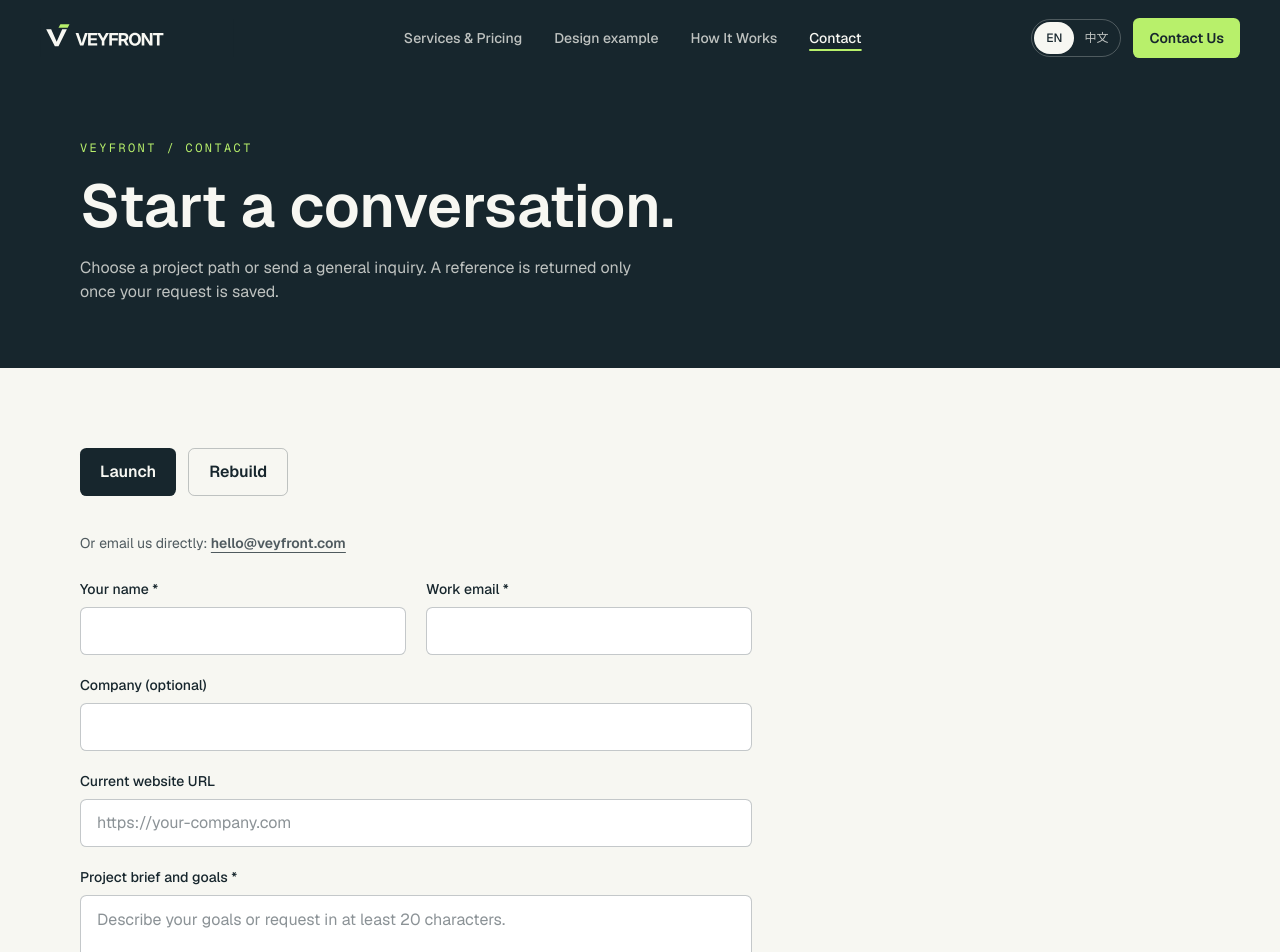
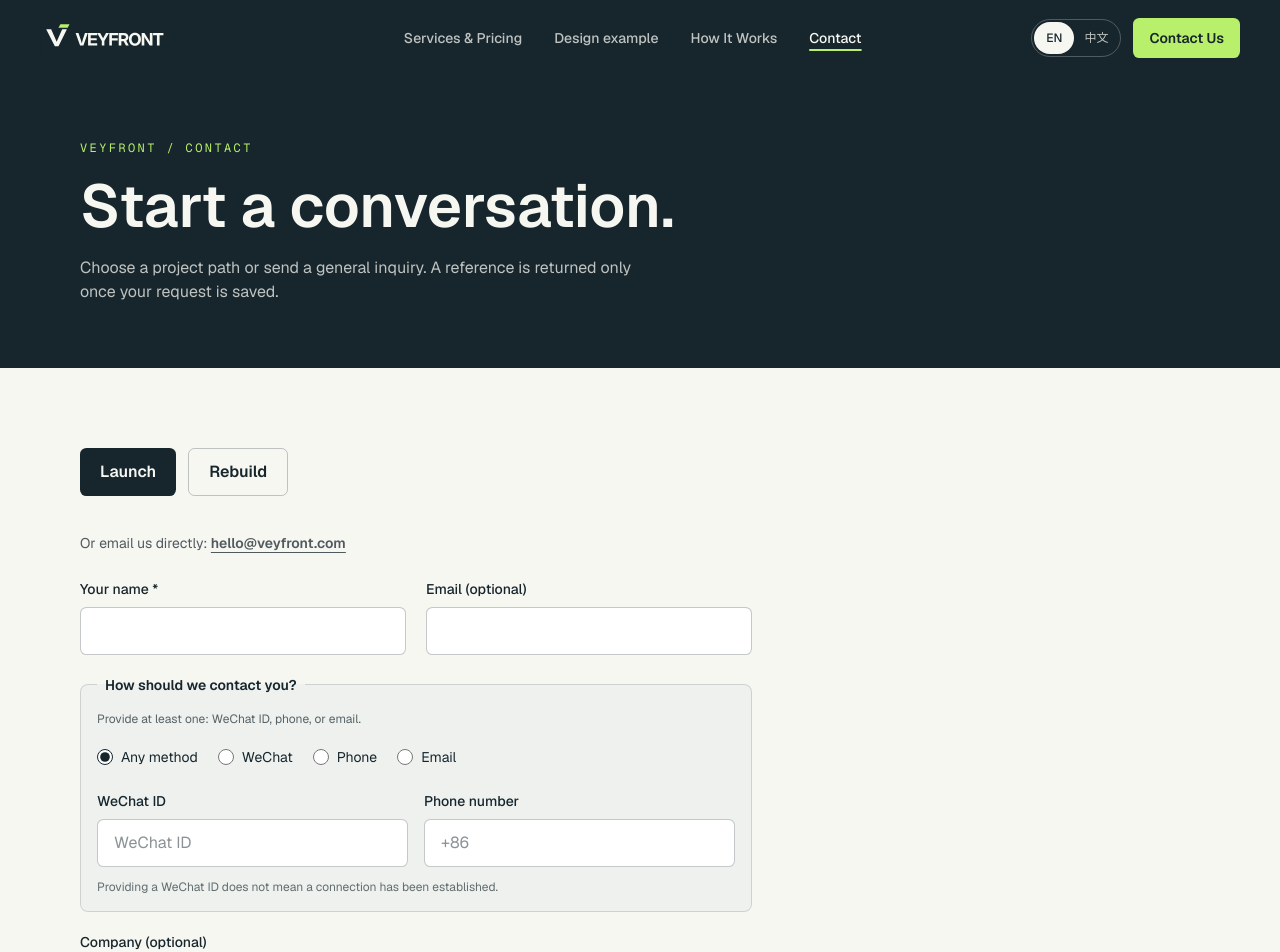
Before and after one commit to gloweaseco-leo/VEYFRONT, a Next.js app: page /contact in a window 1280 px wide. Shown: the top 952 px of the page. Built offline with nearby package versions, Linux system fonts and the light colour scheme.

Commit message:
feat(contact): accessible multichannel lead form with shared validation

```diff
--- a/components/veyfront/lead-form.tsx
+++ b/components/veyfront/lead-form.tsx
@@ -5,6 +5,7 @@ import { useEffect, useState, type FormEvent } from 'react'
 import { CheckCircle2, AlertCircle, LoaderCircle, ArrowUpRight } from 'lucide-react'
 import { useLang } from '@/lib/i18n'
 import { checkUrl } from '@/lib/url'
+import { validateContactDetails, type ContactPreference } from '@/lib/contact-validation'
 
 export type Service = 'launch' | 'rebuild' | 'general' | 'privacy'
 
@@ -13,6 +14,9 @@ export function LeadForm({ service, defaultWebsite = '' }: { service: Service; d
   const zh = lang === 'zh'
   const [name, setName] = useState('')
   const [email, setEmail] = useState('')
+  const [phone, setPhone] = useState('')
+  const [wechat, setWechat] = useState('')
+  const [preferredContact, setPreferredContact] = useState<ContactPreference>('any')
   const [company, setCompany] = useState('')
   const [website, setWebsite] = useState(defaultWebsite)
   const [markets, setMarkets] = useState('')
@@ -45,6 +49,12 @@ export function LeadForm({ service, defaultWebsite = '' }: { service: Service; d
       setStatus('error')
       return
     }
+    const contactError = validateContactDetails({ email: email.trim(), phone: phone.trim(), wechat: wechat.trim(), preferredContact }, service === 'privacy')
+    if (contactError) {
+      setError(zh ? (service === 'privacy' && !email.trim() ? '隐私申请需要提供邮箱，以便核对申请。' : '请至少填写一种有效联系方式；如选择了优先联系方式，也请填写对应账号或号码。微信号请填写微信 ID，而非昵称。') : contactError)
+      setStatus('error')
+      return
+    }
     setError('')
     setStatus('sending')
     try {
@@ -52,7 +62,7 @@ export function LeadForm({ service, defaultWebsite = '' }: { service: Service; d
         method: 'POST',
         headers: { 'Content-Type': 'application/json' },
         cache: 'no-store',
-        body: JSON.stringify({ service, name, email, company, website, markets, details, consent, honeypot, lang }),
+        body: JSON.stringify({ service, name, email, phone: service === 'privacy' ? '' : phone, wechat: service === 'privacy' ? '' : wechat, preferredContact: service === 'privacy' ? 'email' : preferredContact, company, website, markets, details, consent, honeypot, lang }),
       })
       const data = await response.json() as { ok?: boolean; reference?: string; message?: string }
       if (!response.ok || !data.ok || !data.reference) throw new Error(data.message || 'Request could not be saved')
@@ -69,7 +79,7 @@ export function LeadForm({ service, defaultWebsite = '' }: { service: Service; d
       <div role="status" aria-live="polite" className="rounded-xl border border-ink/20 bg-mist/40 p-7">
         <CheckCircle2 className="mb-4 size-8 text-ink" aria-hidden="true"/>
         <h2 className="text-2xl font-semibold">{service === 'privacy' ? (zh ? '隐私请求已收到' : 'Privacy request received') : (zh ? '提交成功，我们已收到您的建站咨询' : 'Your website inquiry has been received')}</h2>
-        <p className="mt-3 text-ink/75">{service === 'privacy' ? (zh ? '请保存下方申请编号，以便后续核对。我们将在核实后处理您的请求。' : 'Keep the reference for follow-up. We will verify your request before handling it.') : (zh ? '请保存下方咨询编号。我们会与您确认下一步；也可邮件至 hello@veyfront.com 补充项目资料。提交不等于签约或付款。' : 'Keep your inquiry reference. You can add details by emailing hello@veyfront.com. An inquiry is not a purchase or contract.')}</p>
+        <p className="mt-3 text-ink/75">{service === 'privacy' ? (zh ? '请保存下方申请编号，以便后续核对。我们将在核实后处理您的请求。' : 'Keep the reference for follow-up. We will verify your request before handling it.') : (zh ? '请保存下方咨询编号。我们将通过您填写的联系方式沟通下一步；补充资料也可发送至 hello@veyfront.com。提交不等于签约或付款。' : 'Keep your inquiry reference. You can add details by emailing hello@veyfront.com. An inquiry is not a purchase or contract.')}</p>
         <p className="mt-5 font-mono text-xl font-semibold">{reference}</p>
         <button type="button" onClick={() => { setStatus('idle'); setReference('') }} className="mt-6 inline-flex min-h-11 items-center underline underline-offset-4">{zh ? '提交另一个需求' : 'Submit another request'}</button>
       </div>
@@ -83,10 +93,33 @@ export function LeadForm({ service, defaultWebsite = '' }: { service: Service; d
         <input id="vf-name" name="name" autoComplete="name" required minLength={2} maxLength={100} className={field} value={name} onChange={e => setName(e.target.value)}/>
       </div>
       <div>
-        <label htmlFor="vf-email" className="mb-2 block text-sm font-medium">{zh ? '联系邮箱 *' : 'Work email *'}</label>
-        <input id="vf-email" name="email" type="email" autoComplete="email" required maxLength={254} className={field} value={email} onChange={e => setEmail(e.target.value)}/>
+        <label htmlFor="vf-email" className="mb-2 block text-sm font-medium">{service === 'privacy' ? (zh ? '核验邮箱 *' : 'Verification email *') : (zh ? '电子邮箱（选填）' : 'Email (optional)')}</label>
+        <input id="vf-email" name="email" type="email" autoComplete="email" required={service === 'privacy'} maxLength={254} className={field} value={email} onChange={e => setEmail(e.target.value)}/>
       </div>
     </div>
+    {service !== 'privacy' && <fieldset className="rounded-lg border border-ink/15 bg-mist/30 p-4">
+      <legend className="px-2 text-sm font-semibold">{zh ? '希望我们如何联系您？' : 'How should we contact you?'}</legend>
+      <p className="mb-3 text-xs text-ink/70">{zh ? '微信号、手机号、邮箱至少填写一种；可同时填写多种。' : 'Provide at least one: WeChat ID, phone, or email.'}</p>
+      <div className="flex flex-wrap gap-x-5 gap-y-2">
+        {([
+          ['any', zh ? '任意方式' : 'Any method'],
+          ['wechat', zh ? '微信优先' : 'WeChat'],
+          ['phone', zh ? '电话优先' : 'Phone'],
+          ['email', zh ? '邮件优先' : 'Email'],
+        ] as [ContactPreference,string][]).map(([value,label]) =>
+          <label key={value} className="flex min-h-9 cursor-pointer items-center gap-2 text-sm">
+            <input type="radio" name="preferredContact" checked={preferredContact === value} onChange={() => setPreferredContact(value)} className="size-4 accent-[#17262D]"/>
+            {label}
+          </label>)}
+      </div>
+      <div className="mt-4 grid gap-4 sm:grid-cols-2">
+        <div><label htmlFor="vf-wechat" className="mb-2 block text-sm font-medium">{zh ? '微信号（非昵称）' : 'WeChat ID'}</label>
+          <input id="vf-wechat" name="wechat" autoComplete="off" maxLength={40} className={field} value={wechat} onChange={e=>setWechat(e.target.value)} placeholder="WeChat ID"/></div>
+        <div><label htmlFor="vf-phone" className="mb-2 block text-sm font-medium">{zh ? '手机 / 联系电话' : 'Phone number'}</label>
+          <input id="vf-phone" name="phone" type="tel" autoComplete="tel" maxLength={32} className={field} value={phone} onChange={e=>setPhone(e.target.value)} placeholder="+86"/></div>
+      </div>
+      <p className="mt-3 text-xs text-ink/65">{zh ? '留下微信号不代表已经添加好友。我们仅在处理本次咨询时使用。' : 'Providing a WeChat ID does not mean a connection has been established.'}</p>
+    </fieldset>}
     <div>
       <label htmlFor="vf-company" className="mb-2 block text-sm font-medium">{zh ? '公司名称（选填）' : 'Company (optional)'}</label>
       <input id="vf-company" name="company" autoComplete="organization" maxLength={160} className={field} value={company} onChange={e => setCompany(e.target.value)}/>
@@ -118,6 +151,6 @@ export function LeadForm({ service, defaultWebsite = '' }: { service: Service; d
       {status === 'sending' ? <LoaderCircle className="size-4 animate-spin"/> : <ArrowUpRight className="size-4"/>}
       {status === 'sending' ? (zh ? '正在安全提交…' : 'Saving your request…') : (service === 'privacy' ? (zh ? '提交隐私请求' : 'Send privacy request') : (zh ? '提交建站咨询' : 'Send project inquiry'))}
     </button>
-    <p className="text-xs leading-relaxed text-ink/65">{service === 'privacy' ? (zh ? '成功提交后会显示申请编号；如需补充信息，可以邮件联系 hello@veyfront.com。' : 'A reference will appear after successful submission. Email us to follow up.') : (zh ? '成功提交后会显示咨询编号。免费咨询，建设内容及价格以签约前的书面确认为准。' : 'A reference is shown after secure storage. Sending an inquiry does not create a contract or quotation.')}</p>
+    <p className="text-xs leading-relaxed text-ink/65">{service === 'privacy' ? (zh ? '成功提交后会显示申请编号；如需补充信息，可以邮件联系 hello@veyfront.com。' : 'A reference will appear after successful submission. Email us to follow up.') : (zh ? '成功提交后会显示咨询编号。联系方式仅用于本次项目沟通；建设内容及价格以签约前书面确认为准。' : 'A reference is shown after secure storage. Sending an inquiry does not create a contract or quotation.')}</p>
   </form>
 }
```
